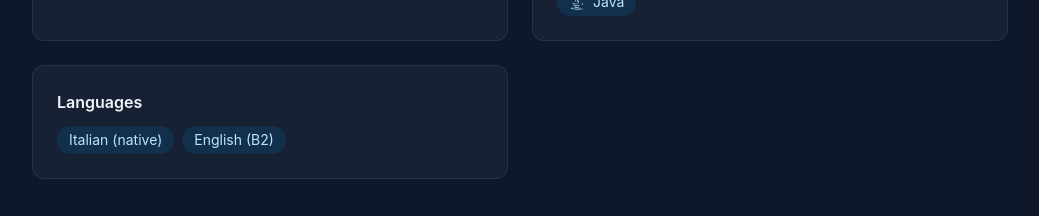
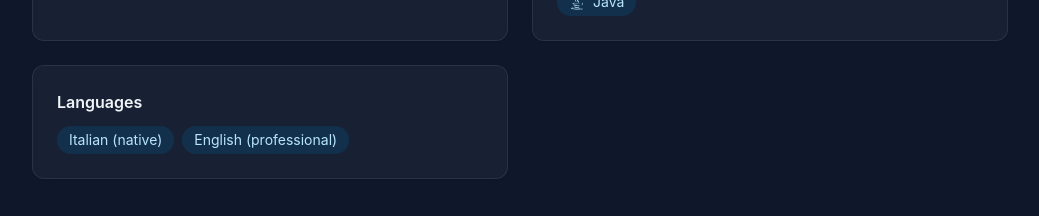
Before and after one commit to scaminati/portfolio, a React (Vite) app: page / in a window 1280 px wide. Shown: the part 1260-1476 px from the top of the page, without its empty margins (120-1159 px from the left). Built offline with nearby package versions, Linux system fonts and the light colour scheme.

Commit message:
update language skill

```diff
--- a/src/data/profile.js
+++ b/src/data/profile.js
@@ -15,7 +15,7 @@ const profile = {
     'Data': ['MongoDB', 'Redis', 'Oracle SQL', 'PostgreSQL'],
     'Mobile': ['Android', 'Ionic', 'Capacitor', 'Cordova'],
     'Programming': ['Node.js', 'JavaScript', 'TypeScript', 'fp-ts (Functional programming)', 'Kotlin', 'Java'],
-    'Languages': ['Italian (native)', 'English (B2)']
+    'Languages': ['Italian (native)', 'English (professional)']
   },
   experience: [
     {
```
